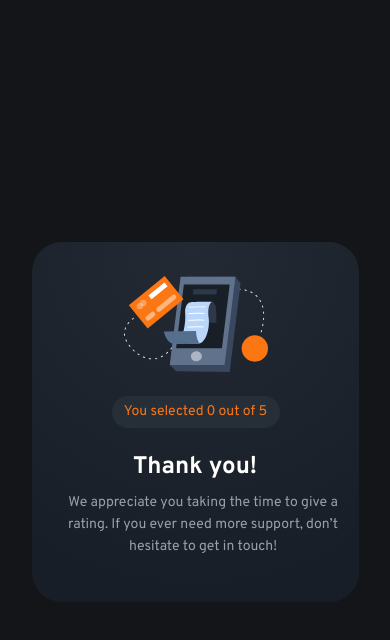
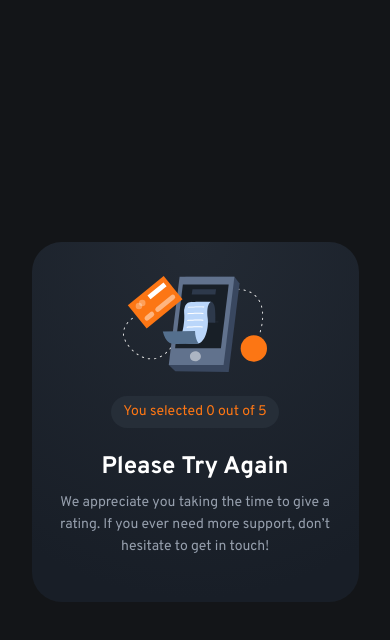
Before and after one commit to NikaBidzo22/Interactive-Rating-Component, a plain HTML site: page index.html in a window 390 px wide. Both pictures are taken after a click on the element "SUBMIT". Drawn offline with Linux system fonts and the light colour scheme.

Commit message:
Add files via upload

```diff
--- a/index.html
+++ b/index.html
@@ -31,7 +31,7 @@
             <span class="orange main-output">0</span>
             <p class="orange">out of 5</p>
         </div>
-        <p class="you">Thank you!</p>
+        <p class="you">Please Try Again</p>
         <p class="long">We appreciate you taking the time to give a rating. If you ever need more support, don’t hesitate to get in touch!</p>
     </div>
 </body>
--- a/script.js
+++ b/script.js
@@ -1,22 +1,23 @@
-
 const output = document.querySelector(".main-output");
 const inputs = document.querySelectorAll(".input");
-const submitBtn = document.querySelector(".submit")
-const thank = document.querySelector(".second")
-const rate = document.querySelector(".first")
-const sorry = document.querySelector(".long")
+const submitBtn = document.querySelector(".submit");
+const thank = document.querySelector(".second");
+const rate = document.querySelector(".first");
+const sorry = document.querySelector(".long");
+const change = document.querySelector(".you")
 
 let storeValue = null;
 
 console.log(inputs);
 
-inputs.forEach(function (input){
-    input.addEventListener('click' , function(event) {
-        storeValue = event.target.innerText
+inputs.forEach(function (input) {
+  input.addEventListener("click", function (event) {
+    storeValue = event.target.innerText;
     inputs.forEach(function (inputTwo) {
       if (storeValue == inputTwo.innerText) {
         inputTwo.classList.add("white");
         output.innerHTML = storeValue;
+        change.innerHTML = "Thank you!"
       } else {
         inputTwo.classList.remove("white");
       }
@@ -24,7 +25,7 @@ inputs.forEach(function (input){
   });
 });
 
-submitBtn.addEventListener('click' , function() {
-    thank.style.display = "flex"
-    rate.style.display = "none"
+submitBtn.addEventListener("click", function () {
+  thank.style.display = "flex";
+  rate.style.display = "none";
 });
--- a/style.css
+++ b/style.css
@@ -126,7 +126,6 @@ body {
 .thank-image {
   width: 162px;
   margin-top: 45px;
-  margin-left: 121px;
 }
 .output {
   width: 193px;
@@ -137,7 +136,6 @@ body {
   align-content: center;
   justify-content: center;
   margin-top: 32px;
-  margin-left: 110px;
   flex-wrap: wrap;
 }
 
@@ -153,6 +151,7 @@ body {
 
 .second {
   display: none;
+  align-items: center;
 }
 
 .white {
@@ -168,7 +167,7 @@ body {
   line-height: 35px;
   color: white;
   margin-top: 32px;
-  margin-left: 135px;
+  width: fit-content;
 }
 
 .long {
@@ -181,7 +180,6 @@ body {
   color: #969fad;
   width: 340px;
   margin-top: 7px;
-  margin-left: 32px;
 }
 
 @media screen and (max-width: 768px) {
@@ -244,13 +242,13 @@ body {
   .thank-image {
     width: 144px;
     margin-top: 34px;
-    margin-left: 92px;
+    margin-left: 0px;
   }
 
   .output {
     width: 168px;
     height: 32px;
-    margin-left: 80px;
+    margin-left: 0px;
     margin-top: 24px;
   }
 
@@ -264,15 +262,15 @@ body {
     line-height: 30px;
     margin-top: 24px;
     width: 279px;
-    margin-left: 24px;
     text-align: center;
+    width: fit-content;
   }
 
   .long {
     font-weight: 400;
-font-size: 14px;
-line-height: 22px;
-width: 279px;
-margin-top: 10px;
+    font-size: 14px;
+    line-height: 22px;
+    width: 279px;
+    margin-top: 10px;
   }
 }
```
Lines whose indentation alone changed are shown as unchanged.
